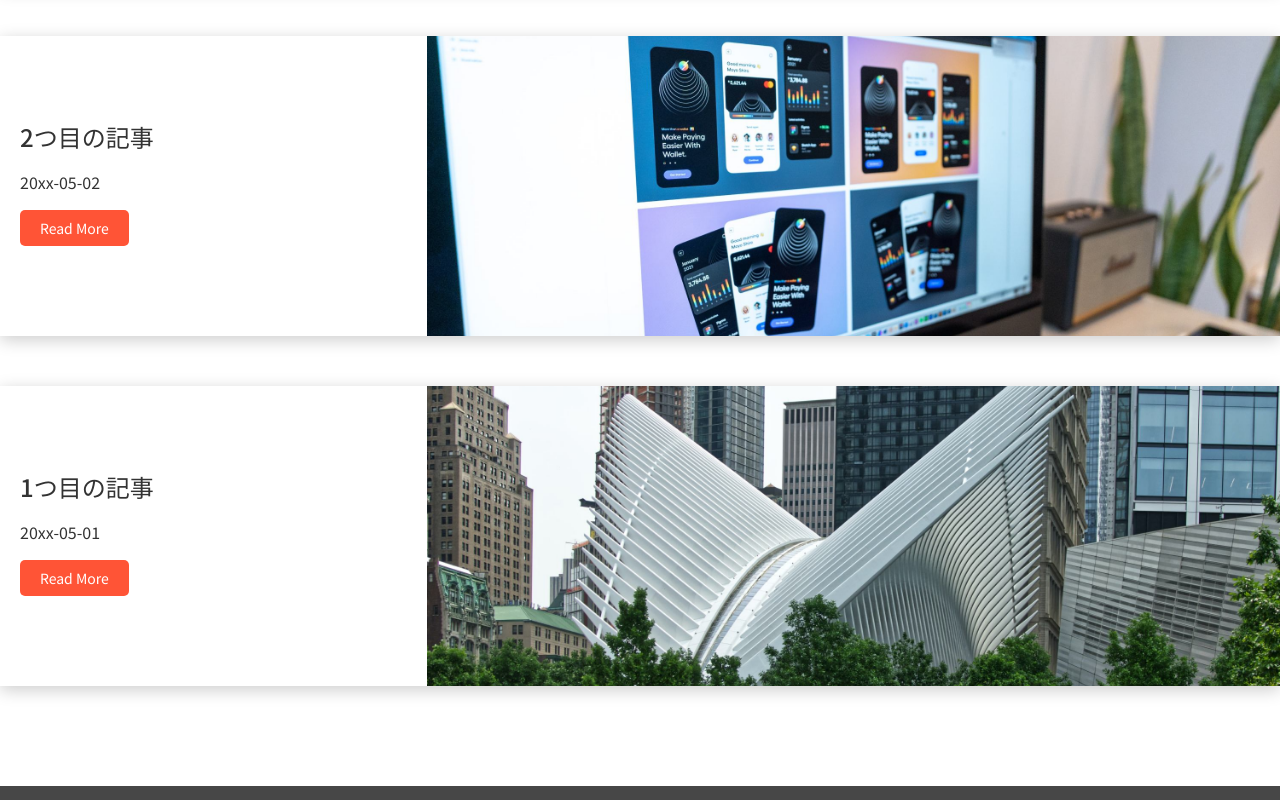
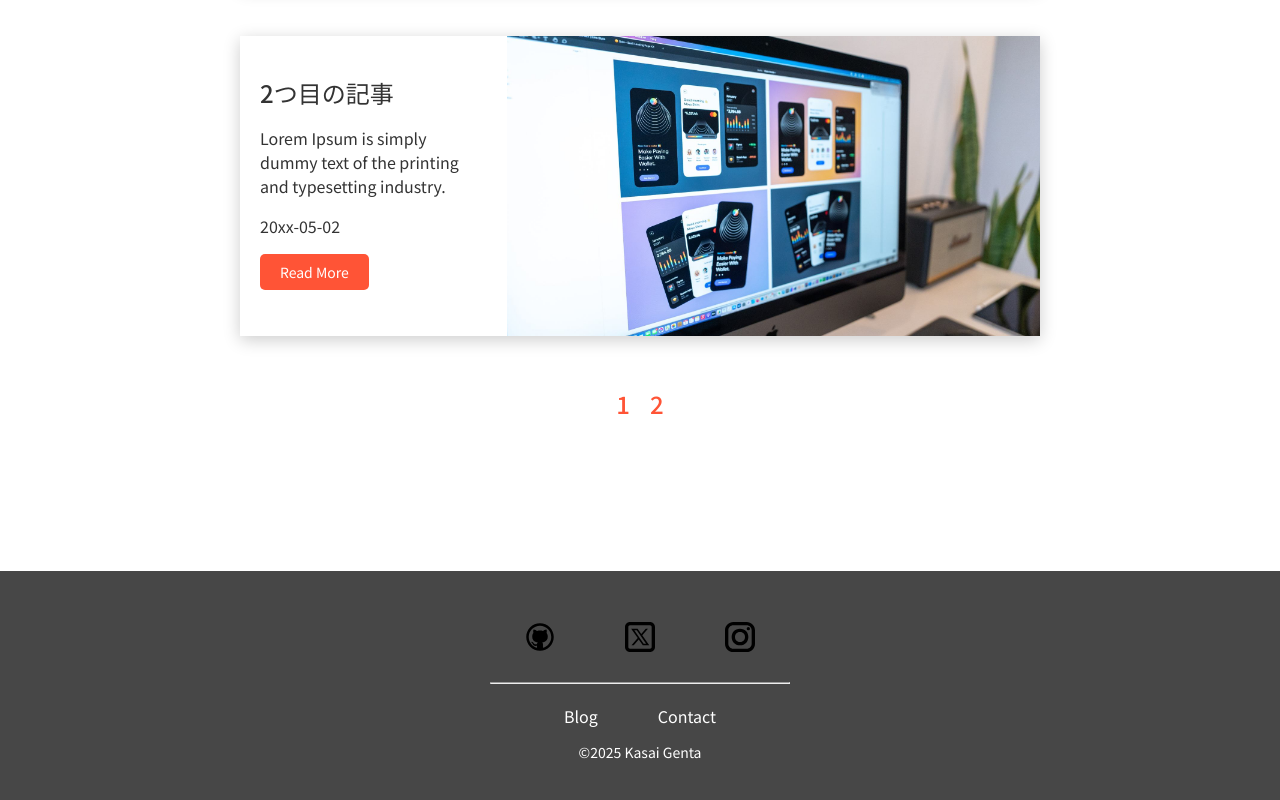
Before and after one commit to KasaiGen/next-my-site, a Next.js app: page /blog in a window 1280 px wide. Shown: the part 1620-2420 px from the top of the page. Built offline with nearby package versions, Linux system fonts and the light colour scheme.

Commit message:
Update: ブログ一覧ページにページネーション機能を追加

```diff
--- a/app/blog/page.jsx
+++ b/app/blog/page.jsx
@@ -1,33 +1,35 @@
 import Link from 'next/link';
 import Image from 'next/image';
-import { getAllBlogs } from '../utils/mdQueries';
+import { getAllBlogs,blogsPerPage } from '../utils/mdQueries';
+import Pagination from '../components/pagination';
 
 const Blog = async() => {
-    const {blogs} = await getAllBlogs();
-    console.log(blogs);
+    const { blogs, numberPages } = await getAllBlogs()
+    const limitedBlogs = blogs.slice(0, blogsPerPage)
     return (
         <>
-        <div className='wrapper'>
-            <div className='contaienr'>
-                <h1>Blog page.</h1>
+        <div className="wrapper">
+            <div className="container">
+                <h1>Blog Page</h1>
                 <p>記事を残していきます。</p>
-                {blogs.map((blog,Index) =>
-                    <div key={Index} className='blogCard'>
-                        <div className='cardContainer'>
+                    {limitedBlogs.map((blog, index) =>
+                        <div key={index} className="blogCard">
+                            <div className="cardContainer">
                                 <h2>{blog.frontmatter.title}</h2>
-                            <p>{blog.frontmatter.except}</p>
+                                <p>{blog.frontmatter.excerpt}</p>
                                 <p>{blog.frontmatter.date}</p>
                                 <Link href={`/blog/${blog.slug}`}>Read More</Link>
                             </div>
-                        <div className='blogImg'>
-                            <Image src={blog.frontmatter.image} alt="card-image"
-                            height={300} width={1000} qualiy={90} priority={true} />
+                            <div className="blogImg">
+                                <Image src={blog.frontmatter.image} alt="card-image" height={300} width={1000} quality={90} priority={true} />
                             </div>
                         </div>
                     )}
             </div>
+            <Pagination numberPages={numberPages} />
         </div>
         </>
     )
 }
-export default Blog;
+
+export default Blog
--- /dev/null
+++ b/app/components/pagination.jsx
@@ -0,0 +1,15 @@
+import Link from "next/link"
+
+const Pagination = (props) => {
+    return (
+        <h2  className="paginationWrapper">
+        {Array.from({ length: props.numberPages }, (_, i) => (
+            <Link key={i + 1} href={ i === 0 ? `/blog` : `/blog/page/${i + 1}`}>
+                {i + 1}
+            </Link>
+        ))}
+        </h2>
+    )
+}
+
+export default Pagination
--- a/app/utils/mdQueries.jsx
+++ b/app/utils/mdQueries.jsx
@@ -2,6 +2,7 @@ import fs from 'fs'; //ファイルシステムを操作するためのモジュ
 import path from 'path';
 import matter from 'gray-matter'; //ファイルの内容を解析するためのモジュール
 
+export const blogsPerPage = 5;
 // 非同期関数(async)を使って、dataフォルダにある全てのブログを取得する関数を作成
 export async function getAllBlogs(){
     const files = fs.readdirSync(path.join("data"));
@@ -18,9 +19,10 @@ export async function getAllBlogs(){
     const orderedBlogs = blogs.sort((a,b) => {
         return b.frontmatter.id - a.frontmatter.id
     })
-
+    const numberPages = Math.ceil(orderedBlogs.length / blogsPerPage)
     return {
-        blogs: orderedBlogs
+        blogs: orderedBlogs,
+        numberPages: numberPages
     }
 }
 export async function getSingleBlog(context) {
```
Also changed, not shown: app/blog/page/[pagination]/page.jsx (added, +50 -0 lines). Lines whose indentation alone changed are shown as unchanged.
